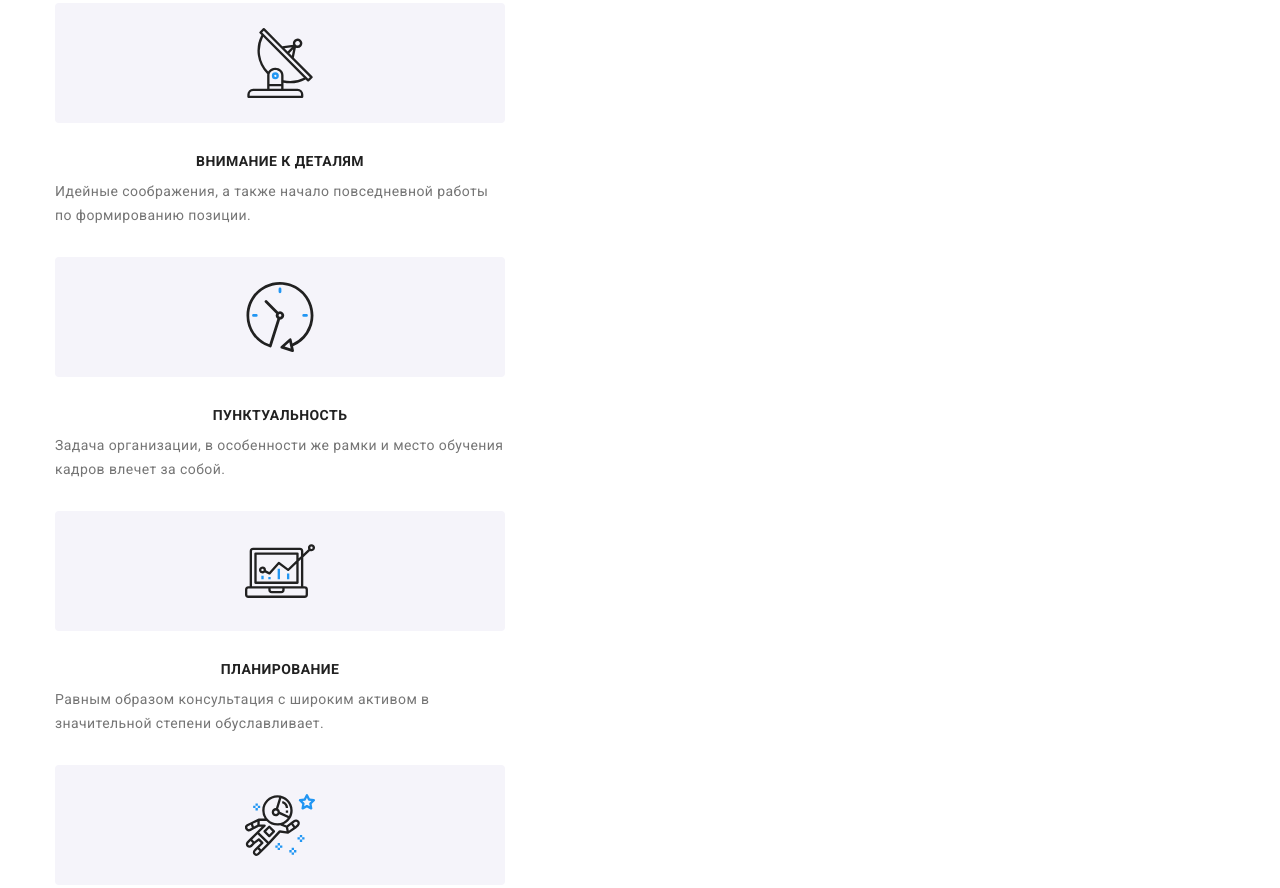
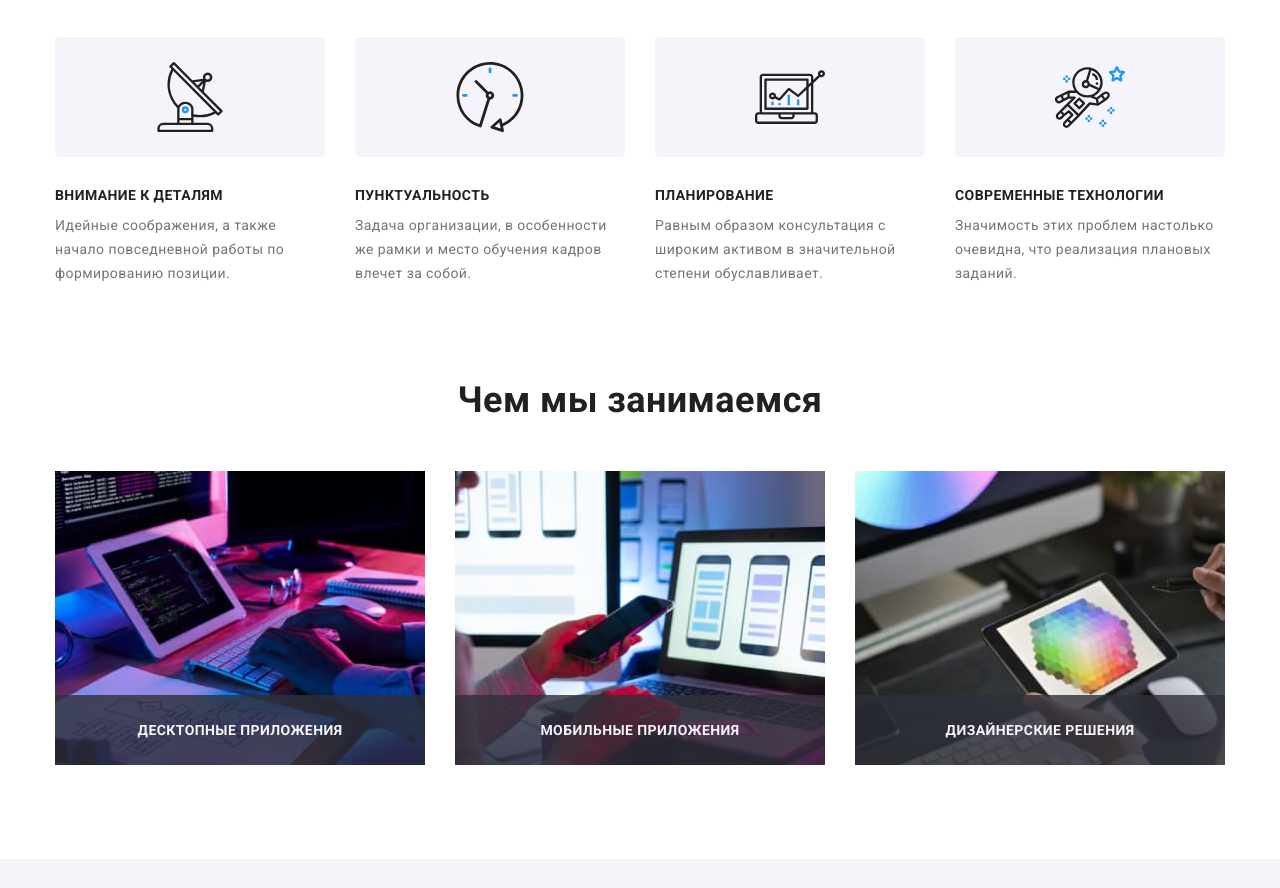
Before and after one commit to ANPA21/goit-markup-hw-08, a plain HTML site: page index.html in a window 1280 px wide. Shown: the part 738-1626 px from the top of the page. Drawn offline with nearby package versions, Linux system fonts and the light colour scheme.

Commit message:
desktop
added features desktop layout
enabled about section for desktop

```diff
--- a/index.html
+++ b/index.html
@@ -163,7 +163,7 @@
       </section>
 
       <!-- About us gallery -->
-      <!-- <section class="about">
+      <section class="about">
         <div class="container">
           <h2 class="about__title">Чем мы занимаемся</h2>
           <ul class="about__list">
@@ -181,7 +181,7 @@
             </li>
           </ul>
         </div>
-      </section> -->
+      </section>
 
       <!-- Our Team cards -->
 
--- a/sass/components/_about.scss
+++ b/sass/components/_about.scss
@@ -3,6 +3,9 @@
   flex-direction: column;
   padding-bottom: 94px;
   align-items: center;
+  @media screen and (max-width: 1200px) {
+    display: none;
+  }
 }
 .about__list {
   display: flex;
--- a/sass/components/_features.scss
+++ b/sass/components/_features.scss
@@ -1,13 +1,13 @@
 .features {
   padding-top: 60px;
   padding-bottom: 60px;
+
+  @media screen and (min-width: 1200px) {
+    padding-top: 94px;
+    padding-bottom: 94px;
+  }
 }
 .features__list {
-  // display: flex;
-  // width: calc((100% - 30px));
-  // flex-direction: column;
-  // align-items: center;
-  // justify-content: center;
   width: 100%;
 
   gap: 30px;
@@ -17,25 +17,28 @@
     flex-wrap: wrap;
     align-items: baseline;
   }
+
+  @media screen and (min-width: 1200px) {
+    display: flex;
+    justify-content: center;
+  }
 }
 .features__item {
-  max-width: 450px;
-  // display: flex;
-  // flex-direction: column;
-  // justify-content: center;
-  // align-items: center;
-  // width: calc((100% - 90px) / 4);
-
-  &:not(:last-child) {
-    margin-bottom: 30px;
-    @media screen and (min-width: 768px) and (max-width: 1200px) {
-      margin-bottom: 0;
+  @media screen and (max-width: 767px) {
+    &:not(:last-child) {
+      margin-bottom: 30px;
     }
   }
 
   @media screen and (min-width: 768px) and (max-width: 1200px) {
     width: calc(50% - 15px);
     display: block;
+  }
+
+  @media screen and (min-width: 1200px) {
+    display: flex;
+    flex-wrap: wrap;
+    width: calc((100% - 90px) / 4);
   }
 }
 
--- a/sass/main.scss
+++ b/sass/main.scss
@@ -20,7 +20,7 @@
 @import "./components/features";
 
 /* ----------------------about us gallery---------------------- */
-// @import "./components/about";
+@import "./components/about";
 
 /* ----------------------team section----------------------*/
 @import "./components/team";
```
Also changed, not shown: css/main.css.
